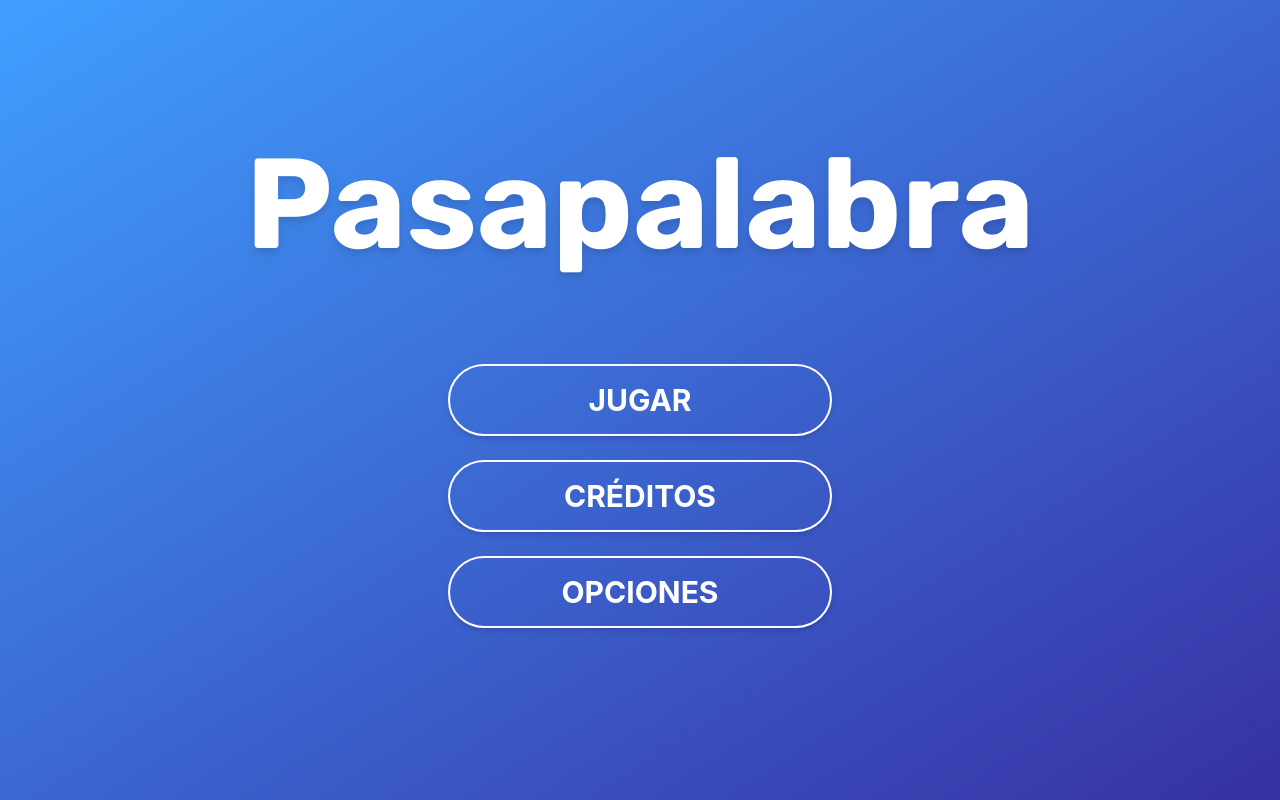
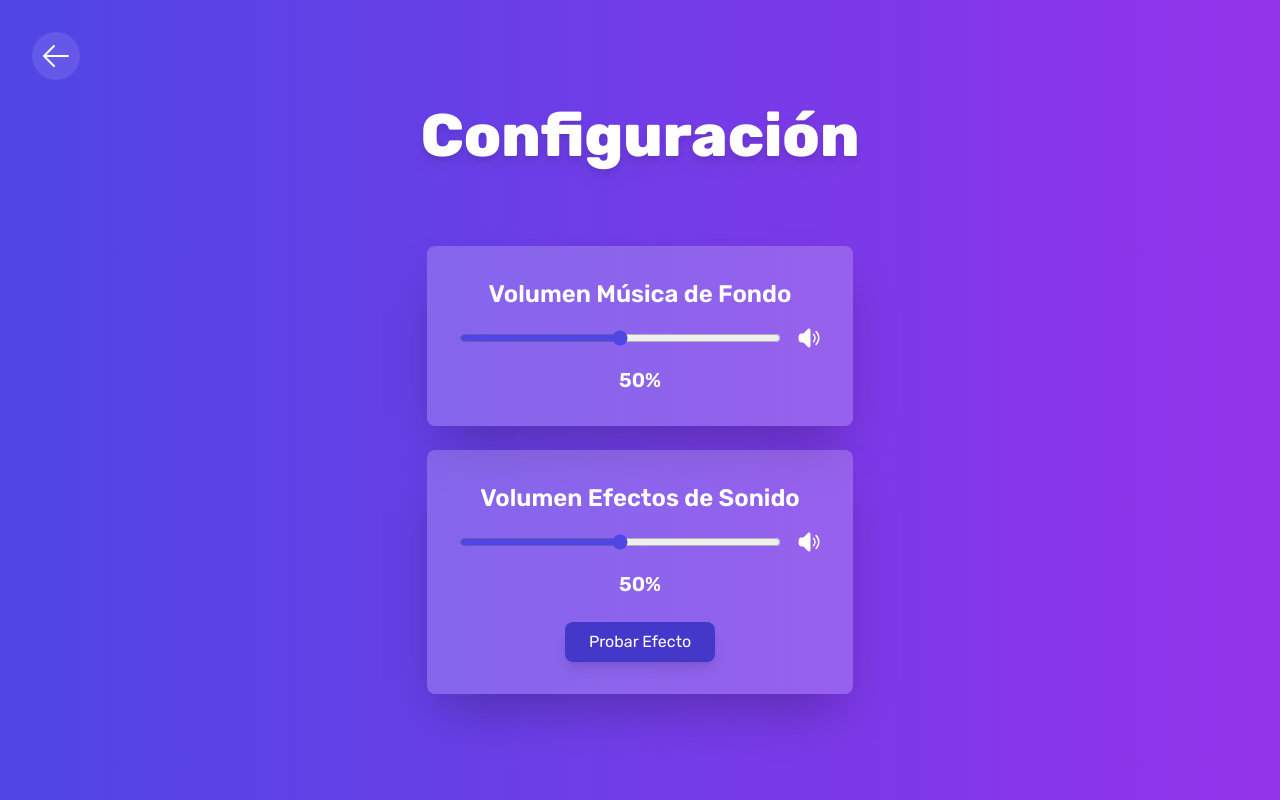
Before and after one commit to luuismrtn/pasarosco, a React (Vite) app: page /settings in a window 1280 px wide. Built offline with nearby package versions, Linux system fonts and the light colour scheme; no server answers.

Commit message:
Improved audio and localStorage system

```diff
--- a/src/main.tsx
+++ b/src/main.tsx
@@ -1,9 +1,9 @@
-// src/main.tsx
 import React from 'react';
 import ReactDOM from 'react-dom/client';
 import { BrowserRouter as Router, Routes, Route } from 'react-router-dom';
 import Game from './pages/Game';
 import Home from './pages/Home';
+import Settings from './pages/Settings';
 import './index.css';
 
 const root = ReactDOM.createRoot(document.getElementById('root') as HTMLElement);
@@ -14,6 +14,7 @@
       <Route path="*" element={<Home />} />
       <Route path="/home" element={<Home />} />
       <Route path="/game" element={<Game />} />
+      <Route path="/settings" element={<Settings />} />
     </Routes>
   </Router>
 );
--- a/src/pages/Game.tsx
+++ b/src/pages/Game.tsx
@@ -27,10 +27,43 @@
   const [gameStarted, setGameStarted] = useState(false);
   const [isPaused, setIsPaused] = useState(false);
 
-  // Sonidos con useRef para que persistan durante la vida del componente
-  const correctSoundRef = useRef(new Howl({ src: [CorrectSound] }));
-  const incorrectSoundRef = useRef(new Howl({ src: [IncorrectSound] }));
-  const bgMusicRef = useRef(new Howl({ src: [BgGame], loop: true, volume: 0.2 }));
+  // Estados para controlar volúmenes y muteo
+  const [bgVolume, setBgVolume] = useState<number>(0.3);
+  const [isBgMuted, setIsBgMuted] = useState<boolean>(false);
+  const [effectVolume, setEffectVolume] = useState<number>(0.3);
+  const [isEffectsMuted, setIsEffectsMuted] = useState<boolean>(false);
+
+  // Recuperar configuraciones de volumen desde el localStorage
+  useEffect(() => {
+    const savedBgVolume = localStorage.getItem("bgVolume");
+    const savedIsBgMuted = localStorage.getItem("isBgMuted");
+    const savedEffectVolume = localStorage.getItem("effectVolume");
+    const savedEffectsMuted = localStorage.getItem("isEffectsMuted");
+
+    if (savedBgVolume) {
+      setBgVolume(parseFloat(savedBgVolume));
+    }
+    if (savedIsBgMuted) {
+      setIsBgMuted(savedIsBgMuted === "true");
+    }
+    if (savedEffectVolume) {
+      setEffectVolume(parseFloat(savedEffectVolume));
+    }
+    if (savedEffectsMuted) {
+      setIsEffectsMuted(savedEffectsMuted === "true");
+    }
+  }, []);
+
+  // Inicialización de sonidos
+  const correctSoundRef = useRef(
+    new Howl({ src: [CorrectSound], volume: isEffectsMuted ? 0 : effectVolume })
+  );
+  const incorrectSoundRef = useRef(
+    new Howl({ src: [IncorrectSound], volume: isEffectsMuted ? 0 : effectVolume })
+  );
+  const bgMusicRef = useRef(
+    new Howl({ src: [BgGame], loop: true, volume: isBgMuted ? 0 : bgVolume })
+  );
 
   // Control del contador de cuenta atrás de inicio
   useEffect(() => {
@@ -47,6 +80,7 @@
     return () => clearInterval(timer);
   }, [countdown]);
 
+  // Detener la música cuando se acaba el tiempo
   useEffect(() => {
     if (gameStarted && remainingTime === 0) {
       bgMusicRef.current.stop();
@@ -64,13 +98,6 @@
     }
   }, [gameStarted, isPaused]);
 
-  // Detener la música cuando el componente se desmonte
-  useEffect(() => {
-    return () => {
-      bgMusicRef.current.stop();
-    };
-  }, []);
-
   // Lógica para manejar respuestas
   const handleAnswer = (answer: string) => {
     const currentWord = words[index];
@@ -83,6 +110,7 @@
       } else {
         currentWord.status = "incorrect";
         incorrectSoundRef.current.play();
+        bgMusicRef.current.pause();
         setIsPaused(true);
         setIndex((prevIndex) => (prevIndex + 1) % words.length);
       }
@@ -154,6 +182,18 @@
     };
   }, [isPaused]);
 
+  // Guardar los volúmenes en el localStorage cuando cambian
+  useEffect(() => {
+    localStorage.setItem("bgVolume", bgVolume.toString());
+    bgMusicRef.current.volume(isBgMuted ? 0 : bgVolume);
+  }, [bgVolume, isBgMuted]);
+
+  useEffect(() => {
+    localStorage.setItem("effectVolume", effectVolume.toString());
+    correctSoundRef.current.volume(isEffectsMuted ? 0 : effectVolume);
+    incorrectSoundRef.current.volume(isEffectsMuted ? 0 : effectVolume);
+  }, [effectVolume, isEffectsMuted]);
+
   return (
     <div className="min-h-screen bg-primary flex flex-col justify-center items-center relative font-rubik">
       {/* Fondo animado */}
--- a/src/pages/Home.tsx
+++ b/src/pages/Home.tsx
@@ -1,24 +1,38 @@
-import React, { useEffect } from "react";
+import React, { useEffect, useState } from "react";
 import { useNavigate } from "react-router-dom";
 import { Howl } from "howler";
 import BgMusic from "../assets/sounds/background_home.wav";
 
 const Home: React.FC = () => {
   const navigate = useNavigate();
-
-  const bgMusic = new Howl({
-    src: [BgMusic],
-    loop: true,
-    volume: 0.2,
-  });
+  const [bgVolume, setBgVolume] = useState<number>(0.5);
+  const [isBgMuted, setIsBgMuted] = useState<boolean>(false);
 
   useEffect(() => {
+    const savedBgVolume = localStorage.getItem("bgVolume");
+    const savedIsBgMuted = localStorage.getItem("isBgMuted");
+
+    if (savedBgVolume) {
+      setBgVolume(parseFloat(savedBgVolume));
+    }
+    if (savedIsBgMuted) {
+      setIsBgMuted(savedIsBgMuted === "true");
+    }
+  }, []);
+
+  useEffect(() => {
+    const bgMusic = new Howl({
+      src: [BgMusic],
+      loop: true,
+      volume: isBgMuted ? 0 : bgVolume,
+    });
+
     bgMusic.play();
 
     return () => {
       bgMusic.stop();
     };
-  }, []);
+  }, [bgVolume, isBgMuted]);
 
   return (
     <div className="min-h-screen bg-gradient-to-br from-primary to-indigo-800 flex flex-col items-center justify-center p-4 pb-26">
@@ -37,16 +51,16 @@
             JUGAR
           </button>
           <button
-            onClick={() => navigate("/options")}
+            onClick={() => navigate("/settings")}
             className="w-full px-12 py-4 text-white font-bold text-3xl rounded-full shadow-md transition-transform transform bg-transparent border-2 border-white hover:scale-105 hover:border-blue-300 hover:shadow-blue-400/50 hover:shadow-lg focus:outline-none"
           >
-            CRÉDITOS
+            OPCIONES
           </button>
           <button
             onClick={() => navigate("/credits")}
             className="w-full px-12 py-4 text-white font-bold text-3xl rounded-full shadow-md transition-transform transform bg-transparent border-2 border-white hover:scale-105 hover:border-blue-300 hover:shadow-blue-400/50 hover:shadow-lg focus:outline-none"
           >
-            OPCIONES
+            CREDITOS
           </button>
         </div>
       </div>
--- /dev/null
+++ b/src/pages/Settings.tsx
@@ -0,0 +1,207 @@
+import React, { useState, useEffect, useRef } from "react";
+import { Howl } from "howler";
+import { ArrowLeftIcon } from "@heroicons/react/24/solid";
+import { useNavigate } from "react-router-dom";
+import BgGame from "../assets/sounds/bg_game.wav";
+import EffectSound from "../assets/sounds/correct_sound.wav";
+import { SpeakerWaveIcon, SpeakerXMarkIcon } from "@heroicons/react/24/solid";
+
+const Settings: React.FC = () => {
+  const navigate = useNavigate();
+  const [bgVolume, setBgVolume] = useState<number>(0.5);
+  const [effectVolume, setEffectVolume] = useState<number>(0.5);
+  const [isBgMuted, setIsBgMuted] = useState<boolean>(false);
+  const [isEffectsMuted, setIsEffectsMuted] = useState<boolean>(false);
+
+  const bgMusicRef = useRef<Howl | null>(null);
+  const effectSoundRef = useRef<Howl | null>(null);
+
+  useEffect(() => {
+    const savedBgVolume = localStorage.getItem("bgVolume");
+    const savedEffectVolume = localStorage.getItem("effectVolume");
+    const savedBgMuted = localStorage.getItem("isBgMuted");
+    const savedEffectsMuted = localStorage.getItem("isEffectsMuted");
+
+    if (savedBgVolume) {
+      setBgVolume(parseFloat(savedBgVolume));
+    }
+    if (savedEffectVolume) {
+      setEffectVolume(parseFloat(savedEffectVolume));
+    }
+    if (savedBgMuted) {
+      setIsBgMuted(savedBgMuted === "true");
+    }
+    if (savedEffectsMuted) {
+      setIsEffectsMuted(savedEffectsMuted === "true");
+    }
+  }, []);
+
+  useEffect(() => {
+    if (!bgMusicRef.current) {
+      bgMusicRef.current = new Howl({
+        src: [BgGame],
+        loop: true,
+        volume: isBgMuted ? 0 : bgVolume,
+      });
+    }
+    if (!isBgMuted) {
+      bgMusicRef.current.play();
+    }
+
+    return () => {
+      if (bgMusicRef.current) {
+        bgMusicRef.current.stop();
+        bgMusicRef.current = null;
+      }
+    };
+  }, [bgVolume, isBgMuted]);
+
+  useEffect(() => {
+    if (!effectSoundRef.current) {
+      effectSoundRef.current = new Howl({
+        src: [EffectSound],
+        volume: isEffectsMuted ? 0 : effectVolume,
+      });
+    }
+
+    return () => {
+      if (effectSoundRef.current) {
+        effectSoundRef.current.stop();
+        effectSoundRef.current = null;
+      }
+    };
+  }, [effectVolume, isEffectsMuted]);
+
+  const handleBgVolumeChange = (event: React.ChangeEvent<HTMLInputElement>) => {
+    const newVolume = parseFloat(event.target.value);
+    setBgVolume(newVolume);
+    if (bgMusicRef.current) {
+      bgMusicRef.current.volume(newVolume);
+    }
+    localStorage.setItem("bgVolume", newVolume.toString());
+  };
+
+  const handleEffectVolumeChange = (
+    event: React.ChangeEvent<HTMLInputElement>
+  ) => {
+    const newVolume = parseFloat(event.target.value);
+    setEffectVolume(newVolume);
+    if (effectSoundRef.current) {
+      effectSoundRef.current.volume(newVolume);
+    }
+    localStorage.setItem("effectVolume", newVolume.toString());
+  };
+
+  const toggleBgMute = () => {
+    setIsBgMuted((prev) => {
+      const newState = !prev;
+      localStorage.setItem("isBgMuted", newState.toString());
+      return newState;
+    });
+  };
+
+  const toggleEffectsMute = () => {
+    setIsEffectsMuted((prev) => {
+      const newState = !prev;
+      localStorage.setItem("isEffectsMuted", newState.toString());
+      return newState;
+    });
+  };
+
+  const handlePlayEffectSound = () => {
+    if (effectSoundRef.current) {
+      effectSoundRef.current.play();
+    }
+  };
+
+  const goToMenu = () => {
+    navigate("/home");
+  };
+
+  return (
+    <div className="min-h-screen bg-gradient-to-r from-indigo-600 to-purple-600 flex flex-col justify-center items-center font-rubik text-white">
+      <button
+        onClick={goToMenu}
+        className="absolute top-8 left-8 p-2 bg-white bg-opacity-10 text-white rounded-full hover:bg-opacity-20 transition duration-200"
+      >
+        <ArrowLeftIcon className="w-8 h-8" />
+      </button>
+
+      <h1 className="text-6xl font-extrabold mt-15 mb-20 text-white drop-shadow-lg">
+        Configuración
+      </h1>
+
+      {/* Contenedor para el volumen de música de fondo */}
+      <div className="bg-white bg-opacity-20 p-8 rounded-lg shadow-2xl w-1/3 text-center transform transition-all hover:scale-105 hover:shadow-xl">
+        <label htmlFor="bgVolume" className="text-2xl font-semibold mb-4 block">
+          Volumen Música de Fondo
+        </label>
+        <div className="flex items-center justify-center space-x-4">
+          <input
+            id="bgVolume"
+            type="range"
+            min="0"
+            max="1"
+            step="0.01"
+            value={bgVolume}
+            onChange={handleBgVolumeChange}
+            className="w-full h-2 bg-gray-300 rounded-lg cursor-pointer accent-indigo-600"
+          />
+          {/* Icono de mute o de voz */}
+          <div onClick={toggleBgMute} className="cursor-pointer">
+            {isBgMuted ? (
+              <SpeakerXMarkIcon className="w-6 h-6 text-gray-500 hover:text-white transition duration-200" />
+            ) : (
+              <SpeakerWaveIcon className="w-6 h-6 text-white hover:text-gray-500 transition duration-200" />
+            )}
+          </div>
+        </div>
+        <p className="mt-4 text-xl font-semibold">
+          {Math.round(bgVolume * 100)}%
+        </p>
+      </div>
+
+      {/* Contenedor para efectos de sonido */}
+      <div className="bg-white bg-opacity-20 p-8 rounded-lg shadow-2xl w-1/3 mt-6 text-center transform transition-all hover:scale-105 hover:shadow-xl">
+        <label
+          htmlFor="effectVolume"
+          className="text-2xl font-semibold mb-4 block"
+        >
+          Volumen Efectos de Sonido
+        </label>
+        <div className="flex items-center justify-center space-x-4">
+          <input
+            id="effectVolume"
+            type="range"
+            min="0"
+            max="1"
+            step="0.01"
+            value={effectVolume}
+            onChange={handleEffectVolumeChange}
+            className="w-full h-2 bg-gray-300 rounded-lg cursor-pointer accent-indigo-600"
+          />
+          {/* Icono de mute o de voz */}
+          <div onClick={toggleEffectsMute} className="cursor-pointer">
+            {isEffectsMuted ? (
+              <SpeakerXMarkIcon className="w-6 h-6 text-gray-500 hover:text-white transition duration-200" />
+            ) : (
+              <SpeakerWaveIcon className="w-6 h-6 text-white hover:text-gray-500 transition duration-200" />
+            )}
+          </div>
+        </div>
+        <p className="mt-4 text-xl font-semibold">
+          {Math.round(effectVolume * 100)}%
+        </p>
+        {/* Botón para probar el sonido */}
+        <button
+          onClick={handlePlayEffectSound}
+          className="mt-6 py-2 px-6 bg-indigo-700 hover:bg-indigo-800 text-white rounded-lg shadow-lg transition duration-300 ease-in-out transform hover:scale-105 focus:outline-none focus:ring-2 focus:ring-indigo-500"
+        >
+          Probar Efecto
+        </button>
+      </div>
+    </div>
+  );
+};
+
+export default Settings;
```
Also changed, not shown: src/index.css (+18 -0 lines).
